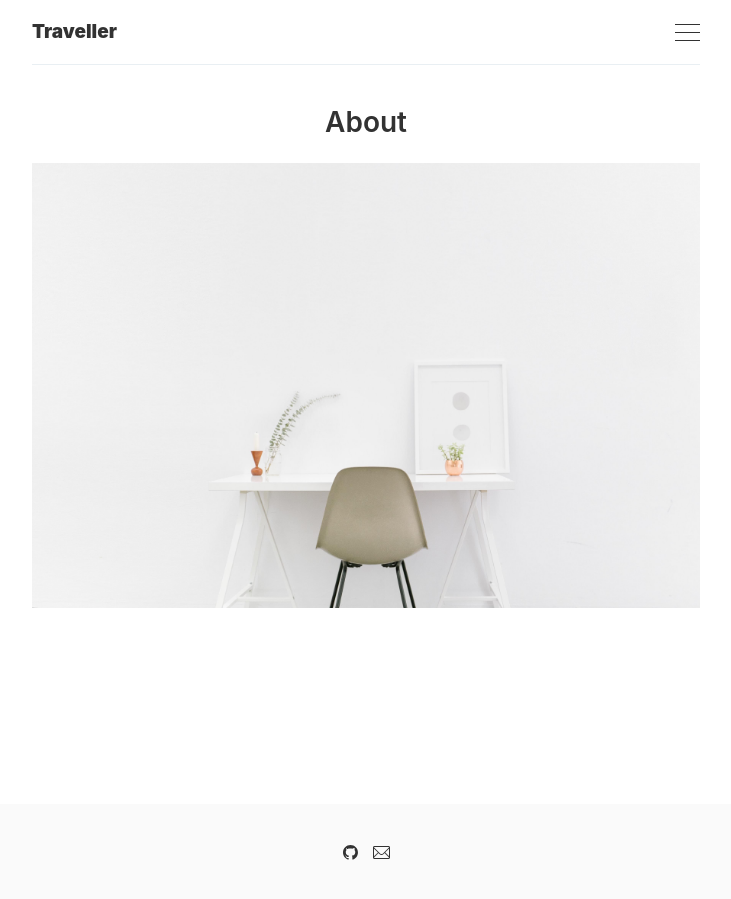
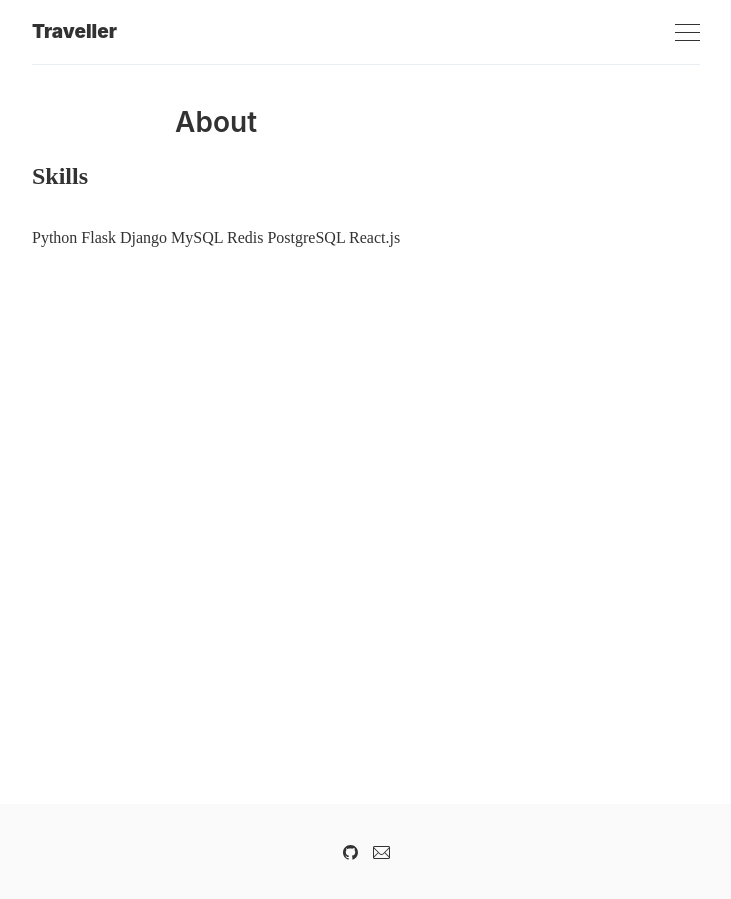
Before and after one commit to suhyunbaik/suhyunbaik.github.io, a Jekyll site: the page built from _pages/about.md, in a window 1280 px wide. Shown: the whole page, without its empty margins (274-1005 px from the left). Built offline with Jekyll 4.4.1, drawn with Linux system fonts in a browser that asks for light colours.

```diff
--- a/_pages/about.md
+++ b/_pages/about.md
@@ -2,5 +2,9 @@
 title: About
 permalink: "/:basename:output_ext"
 layout: page
-image: "/images/pages/about.jpeg"
 ---
+
+### Skills
+Python Flask Django
+MySQL Redis PostgreSQL
+React.js
```
